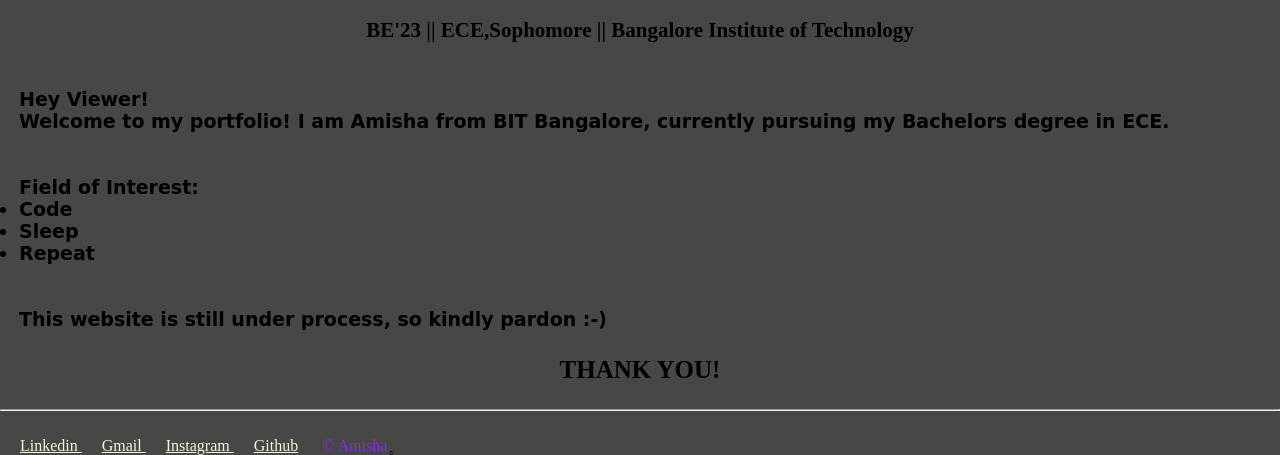
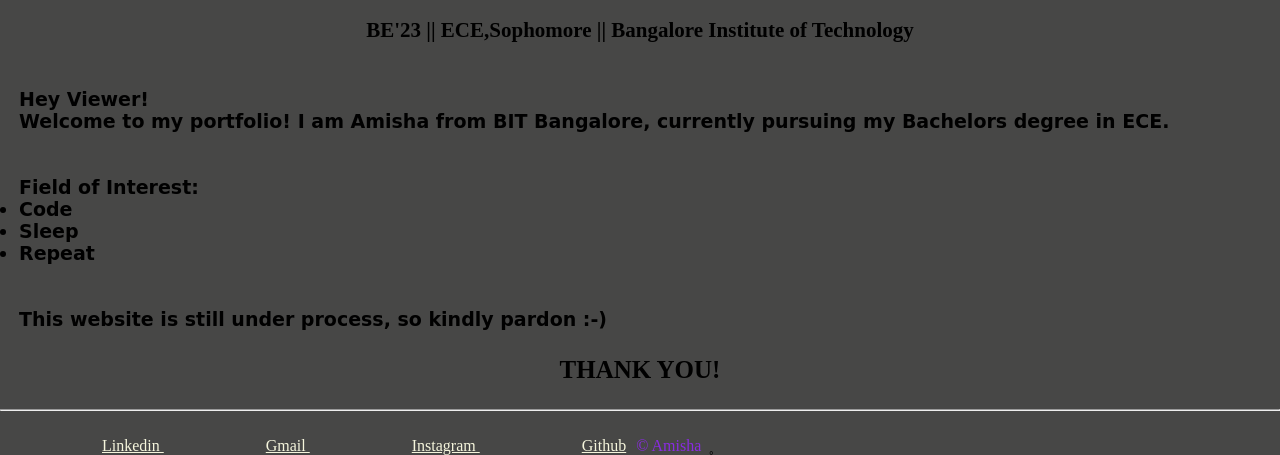
Before and after one commit to amisha0-0/portfolio, a plain HTML site: page docs/index.html in a window 1280 px wide. Shown: the part 406-861 px from the top of the page. Drawn offline with Linux system fonts and the light colour scheme.

Commit message:
Update index.html

```diff
--- a/docs/index.html
+++ b/docs/index.html
@@ -53,13 +53,13 @@
         .links{
             text-align: center;
             color: beige;
-            padding-left: 20px;
+            padding-left: 102px;
         }
         footer{
             text-align: center;
             font-weight: bold;
         }
-        a:hover{
+        .links a:hover{
             cursor:pointer;
             background-color:grey;
         }
@@ -89,7 +89,7 @@
         <a class="links" href="https://mailto:sinhaamisha194@gmail.com" target="_blank">Gmail </a>
         <a class="links" href="https://www.instagram.com/amisha_19.4/" target="_blank">Instagram </a>
         <a class="links" href="https://github.com/amisha0-0" target="_blank">Github</a>
-        <a class="links" style="color: blueviolet;">&copy; Amisha</a>
+        <a class="links2" style="color: blueviolet; margin: auto 6px;">&copy; Amisha</a>
 
 </body>
 </html>̥
```
